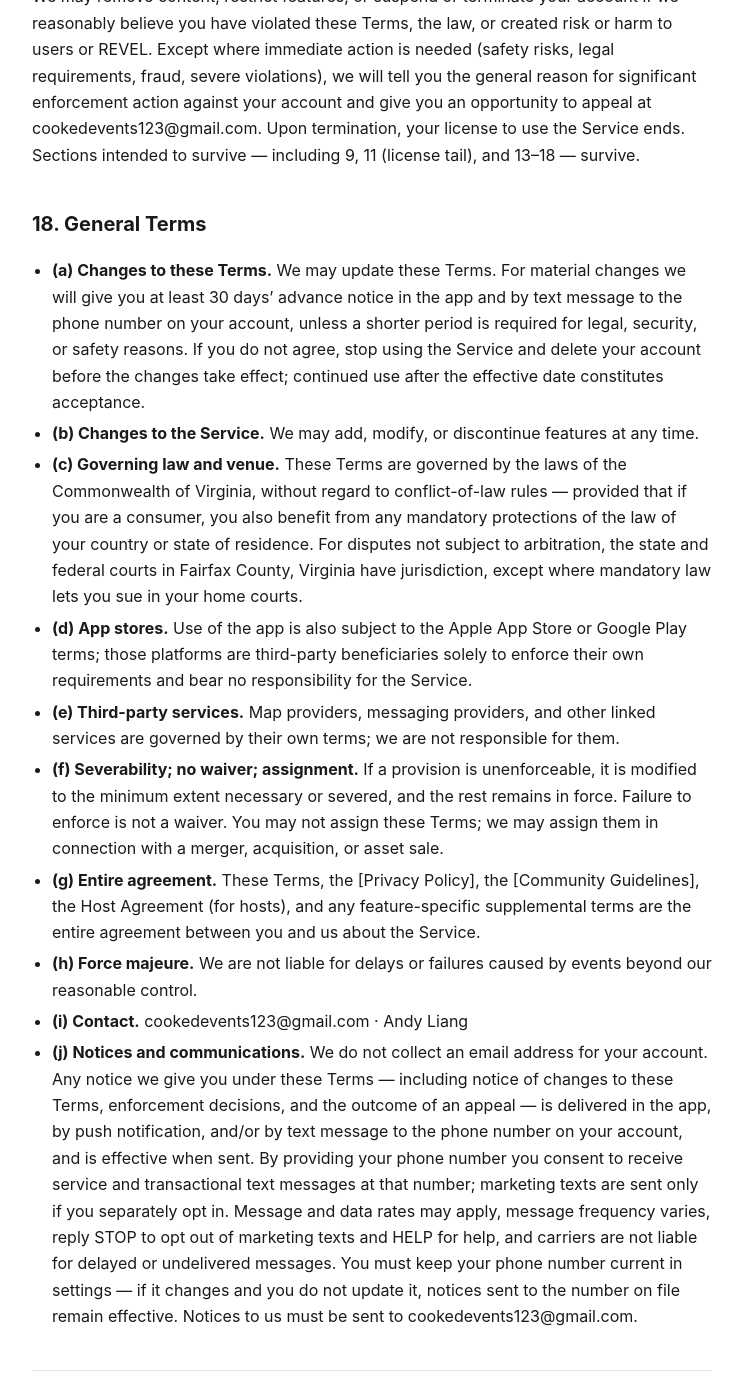
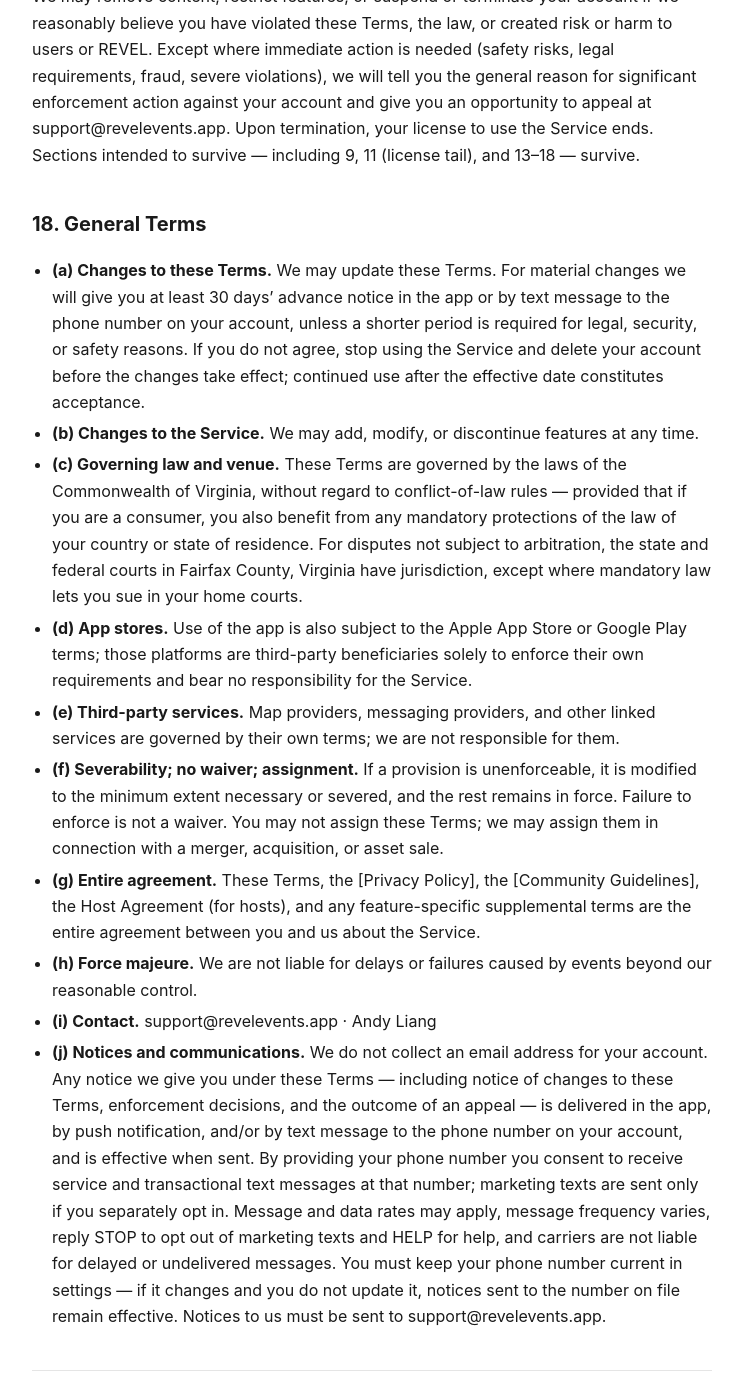
Before and after one commit to AndycLiang/legal-docs, a Jekyll site: the page built from revel/TERMS.md, in a window 1280 px wide and 1400 px high, scrolled down 8949 px. Shown: the whole window, without its empty margins (268-1011 px from the left). Built offline with Jekyll 4.4.1, drawn with Linux system fonts in a browser that asks for light colours; some of the changed text lies outside the part shown.

Commit message:
update revel support email

```diff
--- a/revel/TERMS.md
+++ b/revel/TERMS.md
@@ -94,7 +94,7 @@ credentials confidential. You will not:
   account rights;
 - solicit, collect, or use other users' login credentials.
 
-Notify us immediately at cookedevents123@gmail.com of any suspected unauthorized
+Notify us immediately at support@revelevents.app of any suspected unauthorized
 use. To the extent permitted by law, we are not liable for losses caused by
 unauthorized use of your account occurring before you notify us.
 
@@ -273,7 +273,7 @@ compensation.
 ## 14. Copyright Complaints
 
 If you believe content on the Service infringes your copyright, email
-cookedevents123@gmail.com with: your contact information; identification of the
+support@revelevents.app with: your contact information; identification of the
 work you say is infringed; where the content appears in the app; a statement
 that you have a good-faith belief the use is unauthorized; a statement that the
 information in your notice is accurate; and your physical or electronic
@@ -321,7 +321,7 @@ equivalent notices under local law.
   example, the EU or UK), nothing in this Section deprives you of that right, and
   Sections 16(b)–(f) apply to you only to the extent permitted there.
 - **(b) Informal resolution first.** Before filing any claim, you agree to
-  contact us at cookedevents123@gmail.com with a written description of the
+  contact us at support@revelevents.app with a written description of the
   dispute and allow 30 days for informal resolution.
 - **(c) Binding arbitration.** Except as provided in this Section, you and REVEL
   agree that any dispute arising out of or relating to these Terms or the Service
@@ -339,7 +339,7 @@ equivalent notices under local law.
   claim (and only that claim) proceeds in court.
 - **(f) Opt-out.** You may opt out of arbitration by sending written notice (your
   name, the phone number and username on your account, and a clear opt-out
-  statement) to cookedevents123@gmail.com within 30 days of first accepting these
+  statement) to support@revelevents.app within 30 days of first accepting these
   Terms. Opting out does not affect any other provision.
 - **(g) Time limit.** To the extent permitted by law, claims must be filed within
   one (1) year after they arise.
@@ -353,14 +353,14 @@ if we reasonably believe you have violated these Terms, the law, or created risk
 or harm to users or REVEL. Except where immediate action is needed (safety
 risks, legal requirements, fraud, severe violations), we will tell you the
 general reason for significant enforcement action against your account and give
-you an opportunity to appeal at cookedevents123@gmail.com. Upon termination,
+you an opportunity to appeal at support@revelevents.app. Upon termination,
 your license to use the Service ends. Sections intended to survive — including
 9, 11 (license tail), and 13–18 — survive.
 
 ## 18. General Terms
 
 - **(a) Changes to these Terms.** We may update these Terms. For material
-  changes we will give you at least 30 days' advance notice in the app and by
+  changes we will give you at least 30 days' advance notice in the app or by
   text message to the phone number on your account, unless a shorter period is
   required for legal, security, or safety reasons. If you do not agree, stop
   using the Service and delete your account before the changes take effect;
@@ -389,7 +389,7 @@ your license to use the Service ends. Sections intended to survive — including
   about the Service.
 - **(h) Force majeure.** We are not liable for delays or failures caused by
   events beyond our reasonable control.
-- **(i) Contact.** cookedevents123@gmail.com · Andy Liang
+- **(i) Contact.** support@revelevents.app · Andy Liang
 - **(j) Notices and communications.** We do not collect an email address for
   your account. Any notice we give you under these Terms — including notice of
   changes to these Terms, enforcement decisions, and the outcome of an appeal —
@@ -401,7 +401,7 @@ your license to use the Service ends. Sections intended to survive — including
   marketing texts and HELP for help, and carriers are not liable for delayed or
   undelivered messages. You must keep your phone number current in settings — if
   it changes and you do not update it, notices sent to the number on file remain
-  effective. Notices to us must be sent to cookedevents123@gmail.com.
+  effective. Notices to us must be sent to support@revelevents.app.
 
 ---
 
@@ -498,7 +498,7 @@ You — not REVEL — are the organizer of your event. REVEL provides software o
   outside the Service — exports, screenshots, spreadsheets, or transcriptions — must
   be deleted within 30 days after the event ends, except records you must keep by law.
 - **(d) Security and breach.** You must protect Attendee Data with reasonable
-  safeguards and notify us at cookedevents123@gmail.com without undue delay, and
+  safeguards and notify us at support@revelevents.app without undue delay, and
   no later than 48 hours, after becoming aware of any breach affecting Attendee
   Data obtained through the Service.
 - **(e) Consent-based marketing.** You may market to attendees only where the
@@ -584,7 +584,7 @@ otherwise, this Section applies only to the extent permitted there.
   feature-specific terms; (3) the ToS.
 - **(c) Assignment.** You may not assign this Agreement without our written
   consent; we may assign in connection with a merger, acquisition, or asset sale.
-- **(d) Notices.** Legal notices to REVEL: cookedevents123@gmail.com. Notices to
+- **(d) Notices.** Legal notices to REVEL: support@revelevents.app. Notices to
   you: in the app or by text message to the phone number on your account, per ToS
   Section 18(j).
 - **(e) Severability; waiver; entire agreement.** Standard terms as in ToS
```
Also changed, not shown: revel/GUIDELINES.md (+1 -1 lines).
